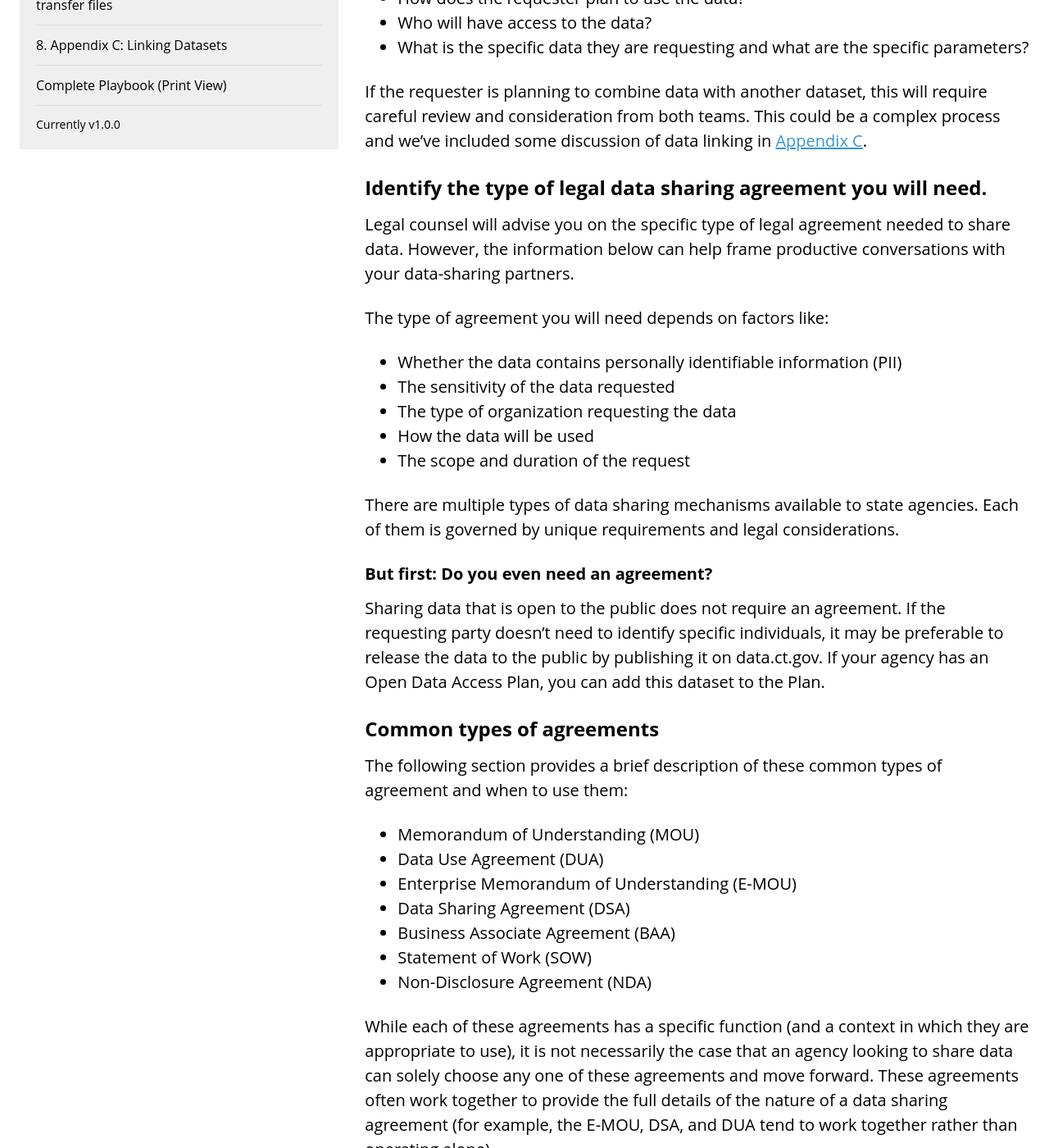
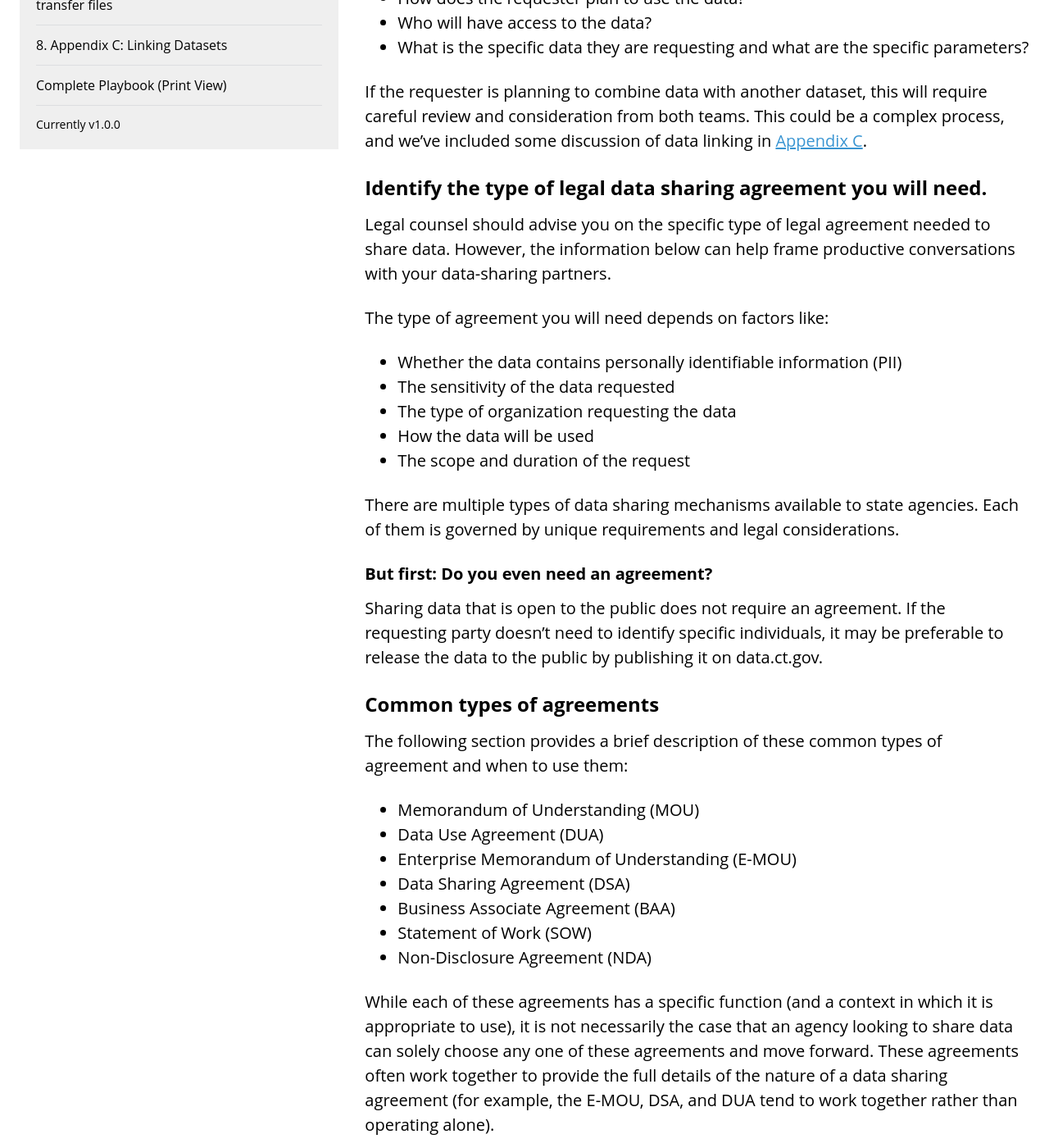
Before and after one commit to CTOpenData/data-sharing-playbook, a Jekyll site: the page built from 3_responding-to-data-requests.md, in a window 1280 px wide and 1400 px high, scrolled down 553 px. Shown: the whole window at 82% size. Built offline with Jekyll 4.4.1, drawn with Linux system fonts in a browser that asks for light colours; part of the change alters nothing that is shown; some of the changed text lies outside the part shown.

Commit message:
Edits to the text

```diff
--- a/3_responding-to-data-requests.md
+++ b/3_responding-to-data-requests.md
@@ -10,17 +10,17 @@ Having an established protocol for responding to a request for data will save yo
 
 ## Ask key questions up front.
 
-Establish a process for how key questions are asked, answered, and documented. We’ve included a detailed list of questions to ask in the section above about [developing a request process](/data-sharing-playbook/enabling-data-sharing/#develop-a-data-request-process), but here are the main areas to cover:
+Establish a process for how key questions are asked, answered, and documented. We’ve included a detailed list of questions to ask in the section on [developing a request process](/data-sharing-playbook/enabling-data-sharing/#develop-a-data-request-process), including:
 * What is the purpose of the request?
 * How does the requester plan to use the data?
 * Who will have access to the data?
 * What is the specific data they are requesting and what are the specific parameters?
 
-If the requester is planning to combine data with another dataset, this will require careful review and consideration from both teams. This could be a complex process and we’ve included some discussion of data linking in [Appendix C](/data-sharing-playbook/linking-datasets/).
+If the requester is planning to combine data with another dataset, this will require careful review and consideration from both teams. This could be a complex process, and we’ve included some discussion of data linking in [Appendix C](/data-sharing-playbook/linking-datasets/).
 
 ## Identify the type of legal data sharing agreement you will need.
 
-Legal counsel will advise you on the specific type of legal agreement needed to share data. However, the information below can help frame productive conversations with your data-sharing partners.
+Legal counsel should advise you on the specific type of legal agreement needed to share data. However, the information below can help frame productive conversations with your data-sharing partners.
 
 The type of agreement you will need depends on factors like:
 * Whether the data contains personally identifiable information (PII)
@@ -33,7 +33,7 @@ There are multiple types of data sharing mechanisms available to state agencies.
 
 ### But first: Do you even need an agreement?
 
-Sharing data that is open to the public does not require an agreement. If the requesting party doesn’t need to identify specific individuals, it may be preferable to release the data to the public by publishing it on data.ct.gov. If your agency has an Open Data Access Plan, you can add this dataset to the Plan.
+Sharing data that is open to the public does not require an agreement. If the requesting party doesn’t need to identify specific individuals, it may be preferable to release the data to the public by publishing it on data.ct.gov.
 
 ## Common types of agreements
 The following section provides a brief description of these common types of agreement and when to use them:
@@ -45,7 +45,7 @@ The following section provides a brief description of these common types of agre
 * Statement of Work (SOW)
 * Non-Disclosure Agreement (NDA)
 
-While each of these agreements has a specific function (and a context in which they are appropriate to use), it is not necessarily the case that an agency looking to share data can solely choose any one of these agreements and move forward. These agreements often work together to provide the full details of the nature of a data sharing agreement (for example, the E-MOU, DSA, and DUA tend to work together rather than operating alone).
+While each of these agreements has a specific function (and a context in which it is appropriate to use), it is not necessarily the case that an agency looking to share data can solely choose any one of these agreements and move forward. These agreements often work together to provide the full details of the nature of a data sharing agreement (for example, the E-MOU, DSA, and DUA tend to work together rather than operating alone).
 
 ### Memorandum of Understanding (MOU)
 MOUs are best suited for **ongoing data transfers** that have consistent and formalized parameters. An MOU:
@@ -53,12 +53,12 @@ MOUs are best suited for **ongoing data transfers** that have consistent and for
 * Describes why an agreement is required
 * Specifies the terms and conditions for the partnership
 
-MOUs are especially important when the basis for a data sharing relationship is grant funding or a service contract. The process of establishing an “MOU enables potential partners to identify similarities and differences in their priorities and goals, available resources (time, money, and expertise), project timelines, and expected outcomes prior to collaboration.”
+MOUs are especially important when the basis for a data sharing relationship is grant funding or a service contract. The process of establishing an “MOU enables potential partners to identify similarities and differences in their priorities and goals, available resources (time, money, and expertise), project timelines, and expected outcomes prior to collaboration.”[^3]
 
 ### Data Use Agreement (DUA) or Data Use Licenses (DUL)
 Data Use Agreements (DUAs) or Data Use Licenses (DULs) are best suited for **individual data sharing transactions**. DUAs precisely specify the parameters for the data transfer, who will have access to the data, the intended use of the data, and how the requester should destroy data.
 
-They may also “include specific time parameters for data use or provide special provisions for data disclosure or requirements for the data holding agency to review resulting research before its publication.”
+They may also “include specific time parameters for data use or provide special provisions for data disclosure or requirements for the data holding agency to review resulting research before its publication.”[^4]
 
 ### Enterprise Memorandum of Understanding (E-MOU)
 An E-MOU is a long-term agreement signed by **multiple parties** in order to facilitate **multiple and diverse data sharing requests**. E-MOUs usually:
@@ -67,7 +67,7 @@ An E-MOU is a long-term agreement signed by **multiple parties** in order to fac
 * Define codified request procedures
 * Highlight the rights and responsibilities of data stewards and requesters
 
-E-MOUs are mostly used to facilitate government agency to government agency data sharing and have been implemented in multiple states.
+E-MOUs are mostly used to facilitate government agency to government agency data sharing and have been implemented in multiple states.[^5]
 
 ### Data Sharing Agreement (DSA)
 Data Sharing Agreements are best suited for establishing long-term data sharing relationships that involve **multiple transfers with different parameters**. Data Sharing Agreements identify the involved parties and the terms and conditions for the partnership. They can stand independently or be an addendum to an MOU or E-MOU.
@@ -84,13 +84,13 @@ The statement of work is a detailed overview of the project in all its dimension
 A non-disclosure agreement is a binding contract between two or more parties that prevents sensitive information from being shared with any others.
 
 ## Types of data sharing relationships
-Below is a list of data sharing relationship types along with guidance on the types of agreements that might best facilitate data sharing. We will cover:
+Below is a list of data sharing relationship types along with guidance on the types of agreements that might best facilitate data sharing. We will cover data sharing from:
 * Government organization to government organization
 * Government to external company
-* Government to public
+* Government to the public
 
 ### Government organization to other government organizations (Interagency data sharing)
-Connecticut state government agencies depend heavily on MOUs for data sharing. The Office of Policy and Management (OPM), however, recommends that agencies develop more flexible, durable agreements by:
+Connecticut state government agencies depend heavily on MOUs for data sharing. However, the Office of Policy and Management (OPM) recommends that agencies develop more flexible, durable agreements by:
 * Signing a policy agreement among the participating agency leaders to achieve an integrated data sharing process.
 * Setting up an Enterprise Memorandum of Understanding (E-MOU) to avoid drafting individual MOUs for data sharing purposes.
 * Using Data Sharing Agreements (DSAs) to establish individual data sharing relationships between specific data providers and requesters.
@@ -105,8 +105,14 @@ Data sharing between a government organization occurs when a government organiza
 
 In these cases, the SOW contract, BAA, or MOU forces the contractor to abide by the same privacy and legal responsibilities as a government organization. When designing these agreements, government agencies should take special care to establish themselves as the data owners and the contractors as data stewards and custodians.
 
-### Government to public
+### Government to the public
 Releasing data to the public does not require a special agreement. However, it does require that the government organization:
 * Aggregate or anonymize the data to prevent misuse. For an example, see the public data on [Connecticut's Open Data Portal](https://data.ct.gov).
 - If the agency determines the data must be anonymized or aggregated, they should follow cell suppression techniques outlined on the [Connecticut Agency Guidance Portal](https://portal.ct.gov/-/media/CT-Data/Data-Aggregation-Guidance.docx?la=en). Cell suppression is an important means of masking attributes of personally identifying or protected health information that could become damaging to an individual if the data were used (possibly in combination with other datasets) to identify them.
 * Follow all relevant laws or prior agreements for the release of private information. For an example, check out the [Department of Justice’s Public Records](https://www.jud.ct.gov/lawlib/publicrecords.htm).
+
+#### Footnotes
+
+[^3]: [The Practical Playbook: Building Multisector Partnerships That Work](https://www.practicalplaybook.org/)
+[^4]: [Legal Guide to Administrative Data Sharing for Economic and Workforce Development](http://www.statedatasharing.org/data-sharing/2018-03_-_SDS_Legal_Guide_to_Administrative_Data_Sharing_for_Economic_and_Workforce_Development.pdf), State Data Sharing Initiative, March 2018
+[^5]: [Results for America 2019 State Standard of Excellence](https://2019state.results4america.org/state-standard-of-excellence/data-policies--agreements.html)
```
